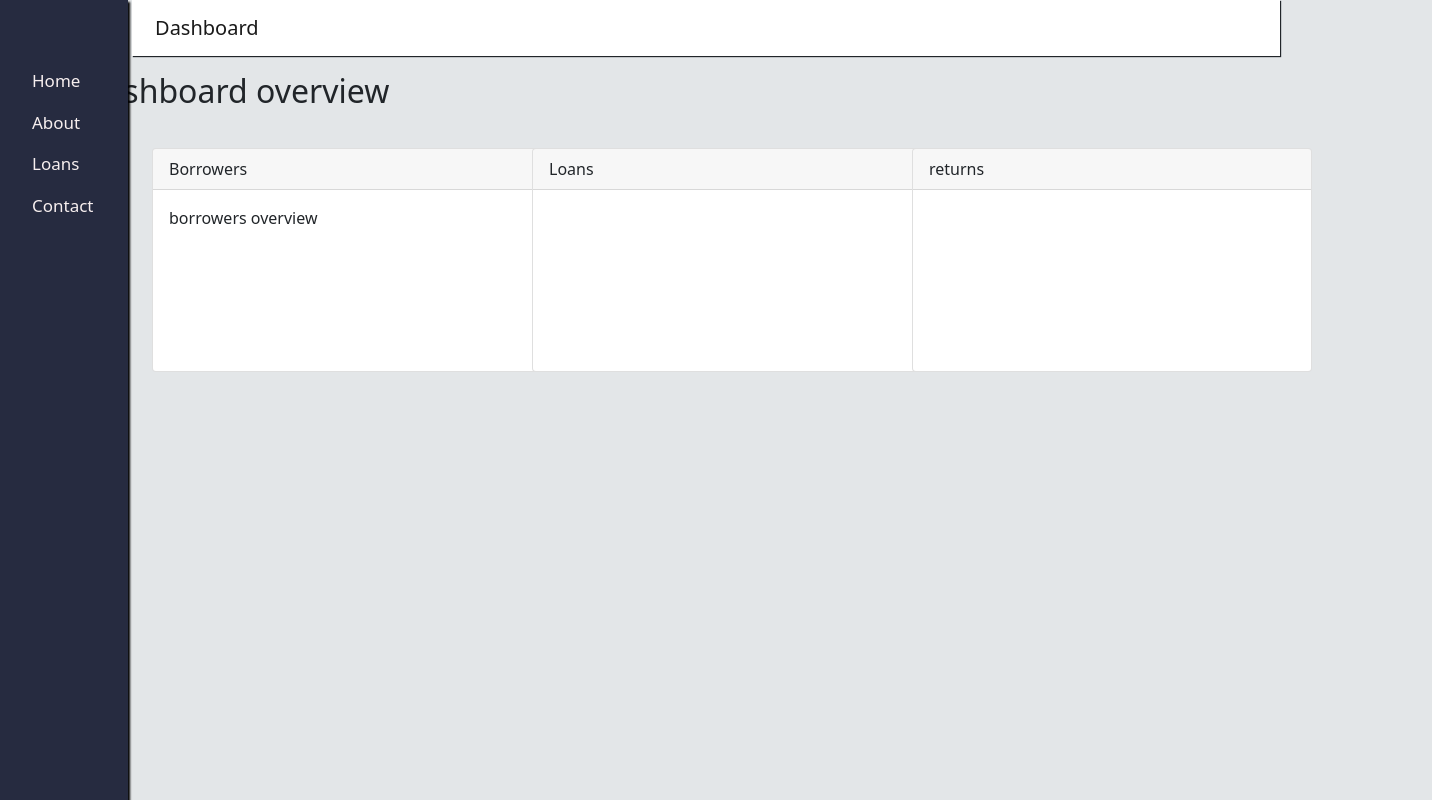
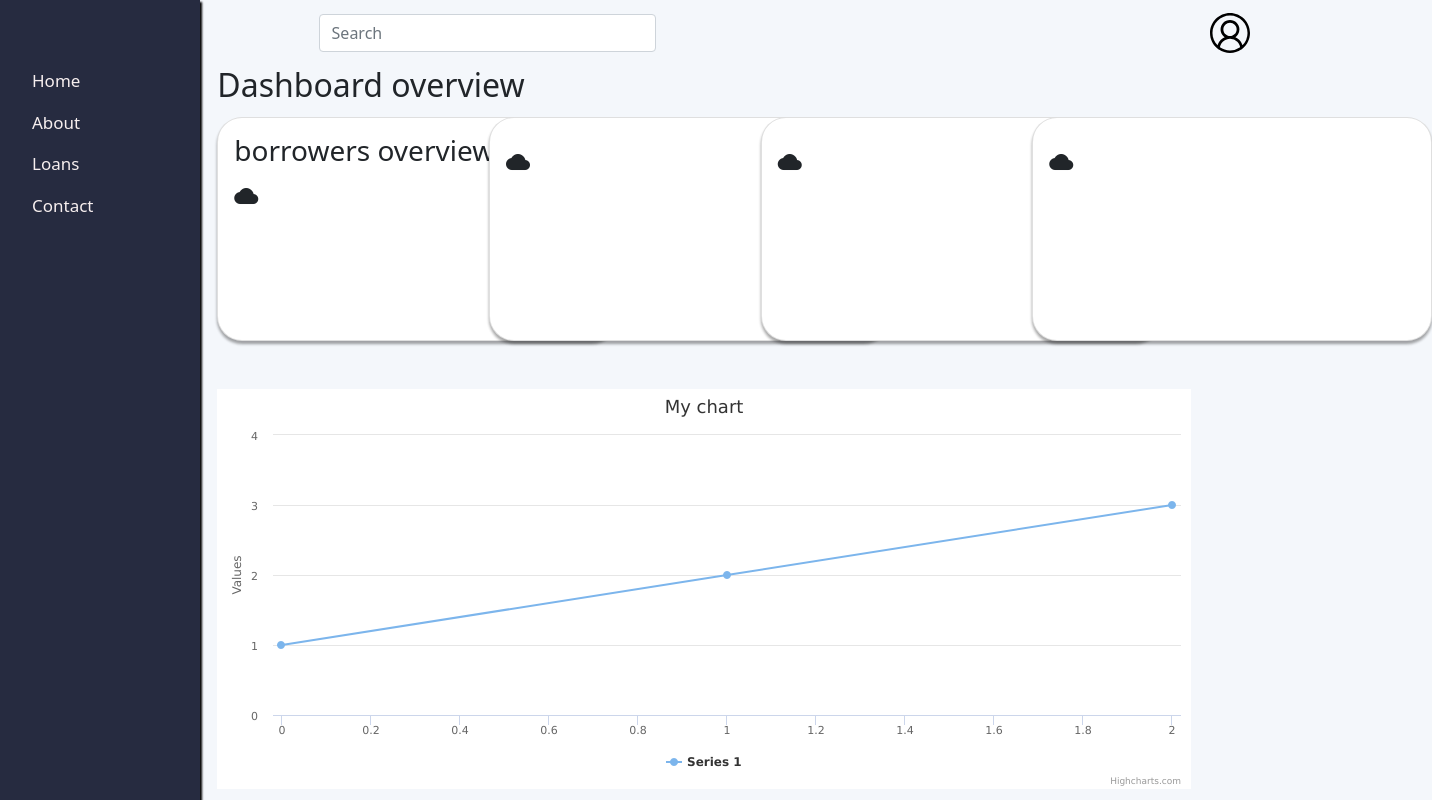
Before and after one commit to bashooff/react-dashboard, a React (Create React App) app in the folder frontend/: page / in a window 1280 px wide. Shown: the whole page, 1432 px wide, since content can reach past the window. Built offline with nearby package versions, Linux system fonts and the light colour scheme.

Commit message:
add chart

```diff
--- a/frontend/package.json
+++ b/frontend/package.json
@@ -8,8 +8,11 @@
     "@testing-library/user-event": "^12.8.3",
     "bootstrap": "^5.1.3",
     "flowjs": "^1.0.0",
+    "highcharts": "^9.3.1",
+    "highcharts-react-official": "^3.1.0",
     "react": "^17.0.2",
     "react-dom": "^17.0.2",
+    "react-icons": "^4.3.1",
     "react-router-dom": "^5.3.0",
     "react-scripts": "4.0.3",
     "web-vitals": "^1.1.2"
--- a/frontend/public/index.html
+++ b/frontend/public/index.html
@@ -10,6 +10,7 @@
       content="Web site created using create-react-app"
     />
     <link rel="apple-touch-icon" href="%PUBLIC_URL%/logo192.png" />
+    <link rel="stylesheet" href="https://fonts.googleapis.com/icon?family=Material+Icons">
     <!--
       manifest.json provides metadata used when your web app is installed on a
       user's mobile device or desktop. See https://developers.google.com/web/fundamentals/web-app-manifest/
@@ -26,7 +27,7 @@
     -->
     <title>React App</title>
   </head>
-  <body style="background-color: #e3e6e8">
+  <body style="background-color: #f4f7fb">
     <noscript>You need to enable JavaScript to run this app.</noscript>
     <div id="root"></div>
     <!--
--- a/frontend/src/components/pages/Dashboard.js
+++ b/frontend/src/components/pages/Dashboard.js
@@ -1,20 +1,39 @@
 import "./Dashboard.css";
 import Card from "../widgets/Card";
+import Piechart from "../widgets/Piechart";
+import Highcharts from "highcharts"
+import HighchartsReact from 'highcharts-react-official'
 
 const Dashboard = () => {
+
+    const options = {
+        title: {
+          text: 'My chart'
+        },
+        series: [{
+          data: [1, 2, 3]
+        }]
+      }
+
     return(
-        <div className="container">
-            <h2 className="mt-3">Dashboard overview</h2>
+        <div>
+            <h2>Dashboard overview</h2>
             <div className="row">
-                <div className="col-md-4 my-col">
+                <div className="col-md-3 my-col">
                     <Card title="Borrowers" text="borrowers overview"></Card>
                 </div>
-                <div className="col-md-4 my-col">
+                <div className="col-md-3 my-col">
                     <Card title="Loans"></Card>
                 </div>
-                <div className="col-md-4 my-col">
+                <div className="col-md-3 my-col">
                     <Card title="returns"></Card>
                 </div>
+                <div className="col-md-3 my-col">
+                    <Card title="returns"></Card>
+                </div>
+            </div>
+            <div className="col-md-11 mt-5">
+                <Piechart />
             </div>
         </div>
     )
--- a/frontend/src/components/pages/Home.js
+++ b/frontend/src/components/pages/Home.js
@@ -8,17 +8,15 @@ const Home = () => {
 
     return(
         <div>
-            <div className="row">
-                <div className="col-1">
+            <div className="row justify-content-center">
+                <div className="col-2">
                     <Sidebar />
                 </div>
-                <div className="col-11">
-                <Header></Header>
+                <div className="col-10">
+                    <Header />
+                    <Dashboard />
                 </div>
-
-                </div>
-                <Dashboard></Dashboard>
-
+            </div>
             </div>
 
     )
--- a/frontend/src/components/widgets/Card.css
+++ b/frontend/src/components/widgets/Card.css
@@ -1,8 +1,14 @@
 .card {
 
-    margin-left: 70px;
-    margin-top: 30px;
-    /* box-shadow: 0 3px 3px rgba(0,0,0,0.16), 0 3px 6px rgba(0,0,0,0.23); */
+    margin-left: 0px;
+    margin-top: 5px;
+    box-shadow: 0 3px 3px rgba(0,0,0,0.16), 0 3px 3px rgba(0,0,0,0.23);
     height: 14rem;
-    width: 25rem
+    width: 25rem;
+    border-radius: 15px;
+
 }
+
+.card-header{
+    background-color: #ffffff;
+}
--- a/frontend/src/components/widgets/Card.js
+++ b/frontend/src/components/widgets/Card.js
@@ -2,12 +2,12 @@ import "./Card.css"
 
 const Card = (props) => {
     return(
-        <div className="card">
-            <div class="card-header">
-                {props.title}
-            </div>
+        <div className="card" style={{borderRadius: "25px"}}>
             <div className="card-body">
-                <p class="card-text">{props.text}</p>
+                <p class="card-text">
+                    <h3>{props.text}</h3>
+                    </p>
+                <i class="material-icons">cloud</i>
             </div>
         </div>
     )
--- a/frontend/src/components/widgets/Header.css
+++ b/frontend/src/components/widgets/Header.css
@@ -1,10 +1,15 @@
 .navbar, .navbar-expand-lg, .navbar-light {
-    background-color:#262b40;
-    box-shadow: 1px 1px 1px;
+    background-color:#f4f7fb;
+
     margin-left: 2%;
 
 }
 
 .navbar-brand{
-    margin-left: 2%;
+    margin-left: 90%;
 }
+
+.form-control, .mr-sm-2{
+    margin-left: 5rem;
+
+}
--- a/frontend/src/components/widgets/Header.js
+++ b/frontend/src/components/widgets/Header.js
@@ -1,31 +1,24 @@
 import "./Header.css"
+import { IconContext } from "react-icons";
+import { VscAccount } from "react-icons/vsc"
 
 const Header = () => {
     return(
+      <IconContext.Provider value={{ color: "black", size:"2em" }}>
         <div className="normal-header-container">
-           <nav class="navbar navbar-expand-lg navbar-light" style={{ backgroundColor: "#ffffff"}}>
-            <a class="navbar-brand" href="#">Dashboard</a>
-            <button class="navbar-toggler" type="button" data-toggle="collapse" data-target="#navbarNav" aria-controls="navbarNav" aria-expanded="false" aria-label="Toggle navigation">
+           <nav class="navbar navbar-expand-lg navbar-light">
+            <button class="navbar-toggler" type="button" data-toggle="collapse" data-target="#navbarTogglerDemo03" aria-controls="navbarTogglerDemo03" aria-expanded="false" aria-label="Toggle navigation">
               <span class="navbar-toggler-icon"></span>
             </button>
-            <div class="collapse navbar-collapse" id="navbarNav">
-              {/* <ul class="navbar-nav">
-                <li class="nav-item active">
-                  <a class="nav-link" href="#">Home <span class="sr-only">(current)</span></a>
-                </li>
-                <li class="nav-item">
-                  <a class="nav-link" href="#">Features</a>
-                </li>
-                <li class="nav-item">
-                  <a class="nav-link" href="#">Pricing</a>
-                </li>
-                <li class="nav-item">
-                  <a class="nav-link disabled" href="#">Disabled</a>
-                </li>
-              </ul> */}
-          </div>
-        </nav>
-</div>
+            <form class="form-inline my-2 my-lg-0">
+                <input class="form-control mr-sm-2" type="search" placeholder="Search" aria-label="Search"/>
+              </form>
+            <div class="collapse navbar-collapse" id="navbarTogglerDemo03">
+              <a class="navbar-brand" href="#"><VscAccount /></a>
+            </div>
+          </nav>
+        </div>
+        </IconContext.Provider>
     )
 }
 
--- /dev/null
+++ b/frontend/src/components/widgets/Piechart.js
@@ -0,0 +1,26 @@
+import Highcharts from "highcharts"
+import HighchartsReact from 'highcharts-react-official'
+
+
+const Piechart = () => {
+    const options = {
+
+        title: {
+          text: 'My chart'
+        },
+        series: [{
+          data: [1, 2, 3]
+        }]
+      }
+
+      return(
+          <HighchartsReact
+          highcharts={Highcharts}
+          options={options}
+          />
+      )
+
+
+}
+
+export default Piechart;
--- a/frontend/src/components/widgets/Sidebar.css
+++ b/frontend/src/components/widgets/Sidebar.css
@@ -1,7 +1,7 @@
 /* The sidebar menu */
 .sidebar {
     height: 100%; /* 100% Full-height */
-    width: 10%; /* 0 width - change this with JavaScript */
+    width: 200px;
     position: fixed; /* Stay in place */
     z-index: 1; /* Stay on top */
     top: 0;
```
Also changed, not shown: 1 other file (tests, documents, lock files or other folders).
